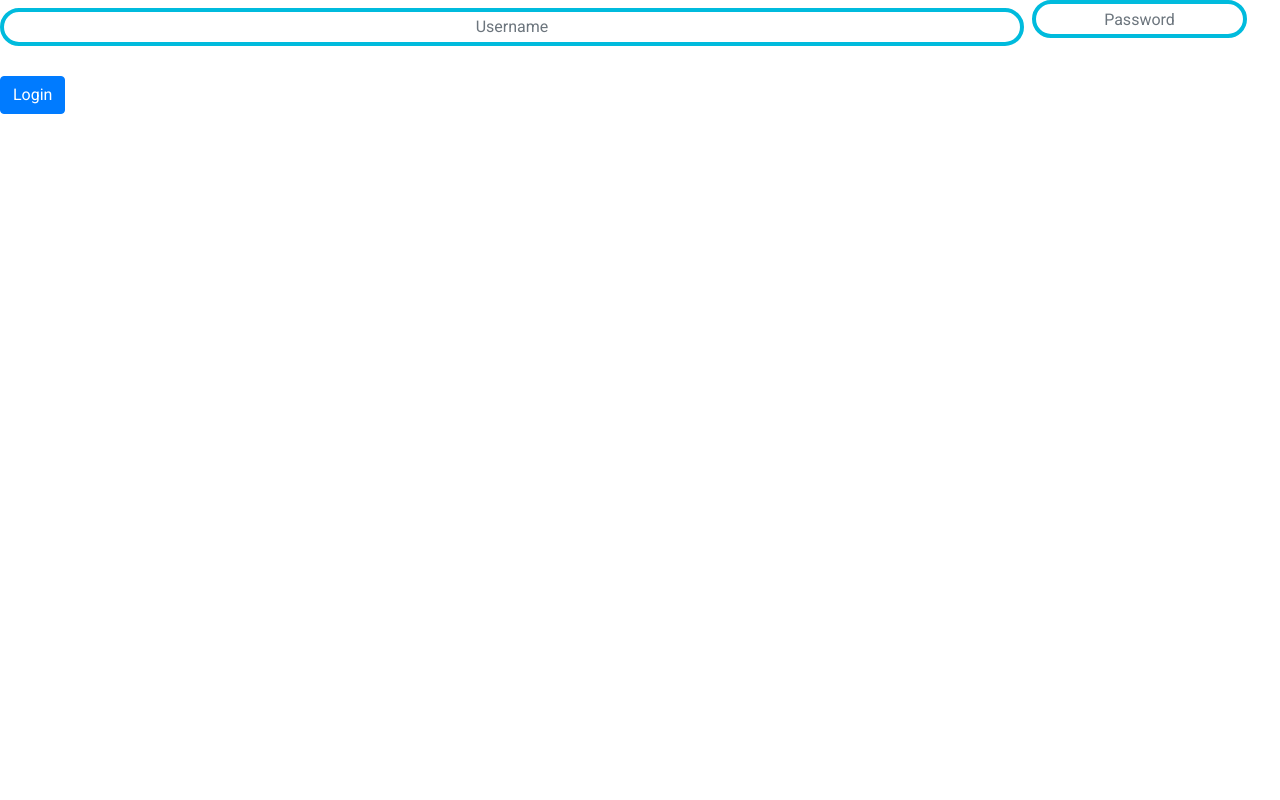
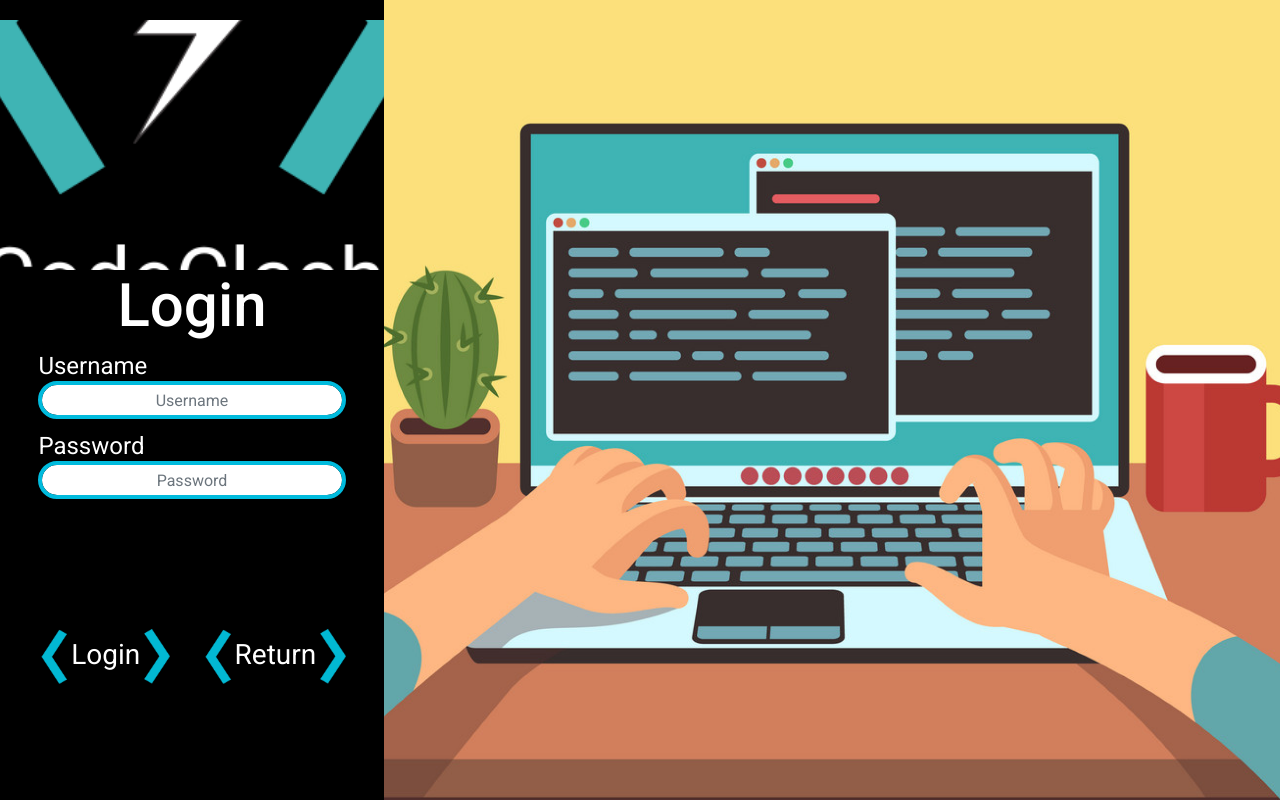
Before and after one commit to mohamed-youssef-bou/CodeClashFrontend, a React (Create React App) app: page /login in a window 1280 px wide. Built offline with nearby package versions, Linux system fonts and the light colour scheme.

Commit message:
UI of login page, logo img cut off by login form and header

```diff
--- /dev/null
+++ b/src/components/Styles/UserLoginPage.css
@@ -0,0 +1,91 @@
+#loginForm {
+  background-color: black;
+  color: white;
+}
+
+.leftContainer {
+  background-color: black;
+  display: flex;
+  flex-direction: column;
+  justify-content: flex-end;
+  align-items: center;
+  position: absolute;
+  width: 30%;
+  height: 100%;
+  left: 0px;
+}
+
+.logo {
+  display: block;
+  margin-top: 0px;
+  margin-bottom: auto;
+  height: 300px;
+  width: 300px;
+  background: url(../../assets/logoEdited.png);
+  background-color: red;
+  background-position: center;
+  background-repeat: no-repeat;
+  background-size: cover;
+}
+
+.rightContainer {
+  background: url(../../assets/background.png);
+  background-position: center;
+  background-repeat: no-repeat;
+  background-size: cover;
+  display: flex;
+  position: absolute;
+  right: 0px;
+  width: 70%;
+  height: 100%;
+}
+
+.loginForm {
+  align-items: center;
+  display: inline-block;
+  width: 80%;
+}
+
+.loginLabels {
+  align-self: self-start;
+  color: white;
+  margin-top: 0px;
+  position: unset;
+  left: unset;
+}
+
+#passwordInput,
+#usernameInput {
+  margin-bottom: 15px;
+  text-align: center;
+  background-color: white;
+  border-radius: 30px;
+  border: 4px solid var(--clr-accent);
+  color: black;
+  width: 100%;
+}
+
+h1 {
+  font-size: 2.25rem;
+  margin-top: 0px;
+  margin-bottom: 30px;
+}
+
+.loginButtons {
+  display: flex;
+  justify-content: space-between;
+  background-color: inherit;
+}
+
+.loginReturn,
+.loginSubmit {
+  color: white;
+  background-color: black;
+  margin: 5px;
+  padding: 8px 8px;
+}
+
+.loginReturn:hover,
+.loginSubmit:hover {
+  border: 1px solid var(--clr-accent);
+}
--- a/src/components/UserLoginPage.js
+++ b/src/components/UserLoginPage.js
@@ -1,77 +1,124 @@
 import React, { Component } from "react";
-import 'react-bootstrap';
-import 'bootstrap/dist/css/bootstrap.min.css';
-import { Redirect } from 'react-router-dom';
-
+import "react-bootstrap";
+import "bootstrap/dist/css/bootstrap.min.css";
+import "./Styles/UserLoginPage.css";
+import { Redirect } from "react-router-dom";
 export class UserLoginPage extends Component {
-
   constructor(props) {
     super(props);
-        this.state = {username: '', password: '', navReady: false};
+    this.state = {
+      username: "",
+      password: "",
+      navReady: false,
+      returnToBase: false,
+    };
 
     this.updateUsername = this.updateUsername.bind(this);
     this.updatePassword = this.updatePassword.bind(this);
+    this.handleReturn = this.handleReturn.bind(this);
     this.handleSubmit = this.handleSubmit.bind(this);
   }
 
-    updateUsername(event){
-        this.setState({username: event.target.value});
+  updateUsername(event) {
+    this.setState({ username: event.target.value });
   }
 
-    updatePassword(event){
-        this.setState({password: event.target.value});
+  updatePassword(event) {
+    this.setState({ password: event.target.value });
+  }
+
+  handleReturn() {
+    this.setState({ returnToBase: true });
   }
 
   async handleSubmit(event) {
-
     event.preventDefault();
 
     var isRedirect = false;
 
     let data = {
-            'username': this.state.username,
-            'password': this.state.password
+      username: this.state.username,
+      password: this.state.password,
     };
     console.log(JSON.stringify(data));
-        await fetch('/login',
-        {
-            method: 'POST',
+    await fetch("/login", {
+      method: "POST",
       headers: {
-                'Content-Type': 'application/json'
+        "Content-Type": "application/json",
       },
-            body: JSON.stringify(data)
+      body: JSON.stringify(data),
     }) // Login with body parameters: username and password
       .then((res) => {
-                if(res.status === 200){
+        if (res.status === 200) {
           isRedirect = true;
         }
         return res.json();
       })
-        .then(data => localStorage["token"] = data["token"])
-        .catch(err => console.log(err));
+      .then((data) => (localStorage["token"] = data["token"]))
+      .catch((err) => console.log(err));
 
-        this.setState({navReady: true})
+    this.setState({ navReady: true });
   }
 
   render() {
     if (this.state.navReady) {
-            return <Redirect to='/landing_page' />
+      return <Redirect to="/landing_page" />;
     }
+    if (this.state.returnToBase) {
+      return <Redirect to="/" />;
+    }
+    const leftArrow = require("../assets/leftArrow.png");
+    const rightArrow = require("../assets/rightArrow.png");
     return (
       <div id="loginForm">
-                <form className="form-inline" onSubmit={this.handleSubmit}>
+        <div class="leftContainer">
+          <div class="logo" />
+          <h1>Login</h1>
+          <form
+            className="form-inline"
+            class="loginForm"
+            onSubmit={this.handleSubmit}
+          >
             {/* Username */}
-                    <label className="sr-only" htmlFor="usernameInput">Username</label>
-                    <input type="name" className="form-control mb-2 mr-sm-2" id="usernameInput" placeholder="Username" value={this.state.username} onChange={this.updateUsername}></input>
+            <label class="loginLabels" htmlFor="usernameInput">
+              Username
+            </label>
+            <input
+              type="name"
+              className="form-control"
+              id="usernameInput"
+              placeholder="Username"
+              value={this.state.username}
+              onChange={this.updateUsername}
+            ></input>
 
             {/* Password */}
-                    <label className="sr-only" htmlFor="passwordInput">Password</label>
-                    <div className="input-group mb-2 mr-sm-2">
-                        <input type="password" className="form-control" id="passwordInput" placeholder="Password" value={this.state.password} onChange={this.updatePassword}></input>
+            <label class="loginLabels" htmlFor="passwordInput">
+              Password
+            </label>
+            <input
+              type="password"
+              className="form-control"
+              id="passwordInput"
+              placeholder="Password"
+              value={this.state.password}
+              onChange={this.updatePassword}
+            ></input>
+          </form>
+          <div className="loginButtons">
+            <button type="submit" className="loginSubmit">
+              <img className="left arrow" src={leftArrow} />
+              Login
+              <img className="right arrow" src={rightArrow} />
+            </button>
+            <button className="loginReturn" onClick={this.handleReturn}>
+              <img className="left arrow" src={leftArrow} />
+              Return
+              <img className="right arrow" src={rightArrow} />
+            </button>
           </div>
-
-                    <button type="submit" className="btn btn-primary mb-2">Login</button>
-                </form>
+        </div>
+        <div class="rightContainer" />
       </div>
     );
   }
```
Lines whose indentation alone changed are shown as unchanged.
